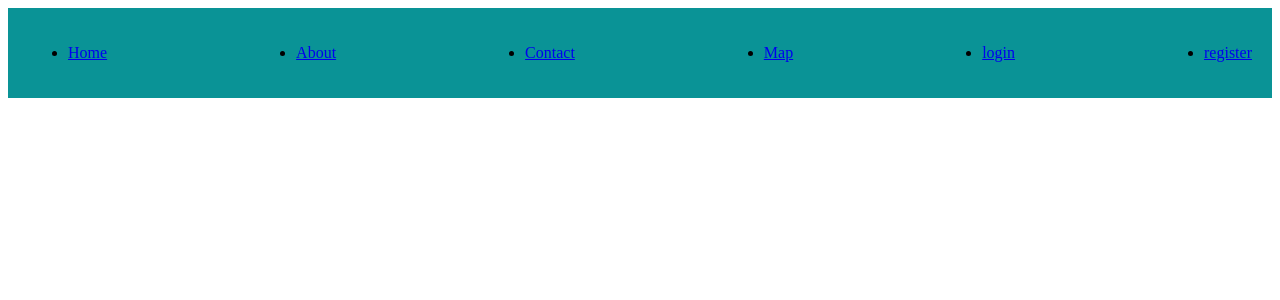
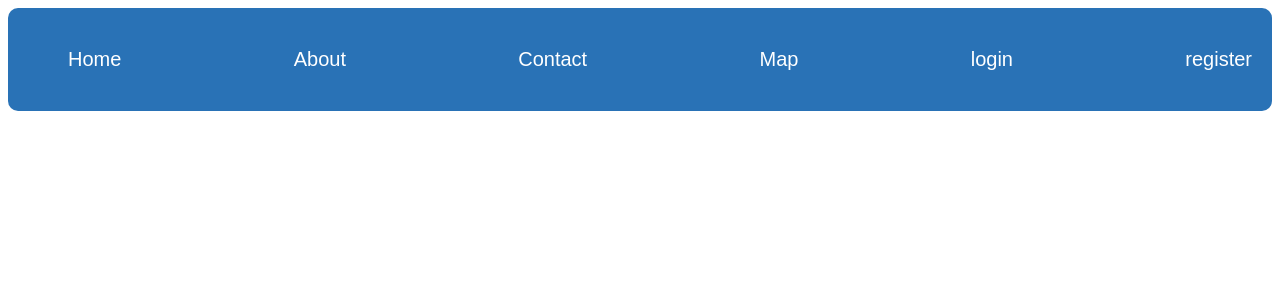
Before and after one commit to DavidRetmer/BS-FSE-2025-Team-20, a Django app: page / in a window 1280 px wide. Shown: the top 300 px of the page. Run offline with Django 5.2, Linux system fonts and the light colour scheme.

Commit message:
nav web desing

```diff
--- a/main_app/static/styles/main.css
+++ b/main_app/static/styles/main.css
@@ -1,3 +1,4 @@
+/* Cambiar el tamaño y la fuente de la barra de navegación */
 .mapholder{
     height: 50px;
     width: 50%;
@@ -8,13 +9,25 @@
 }
 
 .navbar {
-
-    background: #0a9396;
+    color:white;
+    background: #2972b6;
     padding: 20px;
-
+    font-family: 'Arial', sans-serif; /* Cambiar fuente */
+    font-size: 20px; /* Aumentar tamaño de la letra */
+    border-radius: 10px; /* Redondear las esquinas de la barra de navegación */
 }
 
 .navbar ul{
     display: flex;
     justify-content: space-between;
 }
+
+.navbar ul li{
+    list-style: none;
+}
+.navbar ul li a{
+    color:white;
+    text-decoration: none;
+    font-size: 20px; /* Aumentar tamaño de la letra aquí */
+    font-family: 'Arial', sans-serif; /* Cambiar fuente */
+}
```
Also changed, not shown: db.sqlite3.
